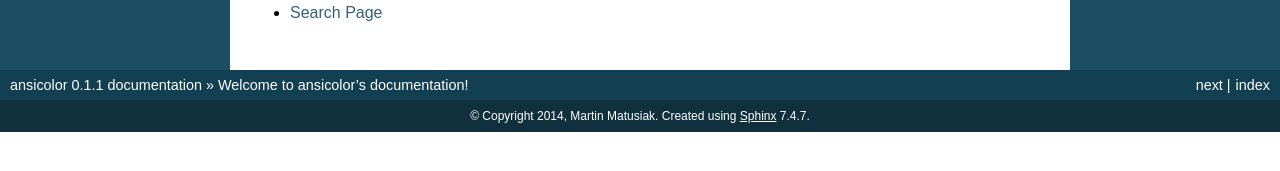
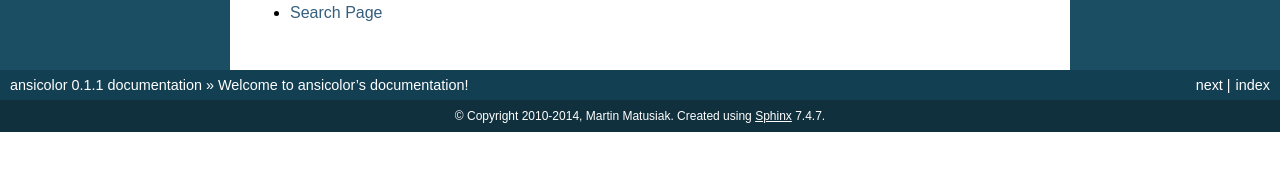
Before and after one commit to numerodix/ansicolor, a Sphinx documentation site: the page built from docs/index.rst, in a window 1280 px wide. Shown: the part 349-520 px from the top of the page. Built offline with Sphinx 7.4.7, drawn with Linux system fonts in a browser that asks for light colours.

```diff
--- a/README.rst
+++ b/README.rst
@@ -17,7 +17,7 @@ Introduction
 ------------
 
 ``ansicolor`` is a library that makes it easy to use ansi color markup in command
-line programs.
+line programs. `API documentation`_.
 
 
 Installation
@@ -103,3 +103,7 @@ Take a look at the ``demos`` to see what's possible.
     $ python -m ansicolor.demos --color
     $ python -m ansicolor.demos --highlight
     $ python -m ansicolor.demos --diff
+
+
+
+.. _`API documentation`: https://ansicolor.readthedocs.org/
--- a/docs/conf.py
+++ b/docs/conf.py
@@ -56,7 +56,7 @@ master_doc = 'index'
 
 # General information about the project.
 project = ansicolor.__name__
-copyright = u'2014, %s' % author
+copyright = u'2010-2014, %s' % author
 
 # The version info for the project you're documenting, acts as replacement for
 # |version| and |release|, also used in various other places throughout the
@@ -276,7 +276,7 @@ texinfo_documents = [
 epub_title = ansicolor.__name__
 epub_author = author
 epub_publisher = author
-epub_copyright = u'2014, %s' % author
+epub_copyright = u'2010-2014, %s' % author
 
 # The basename for the epub file. It defaults to the project name.
 #epub_basename = u'ansicolor'
```
